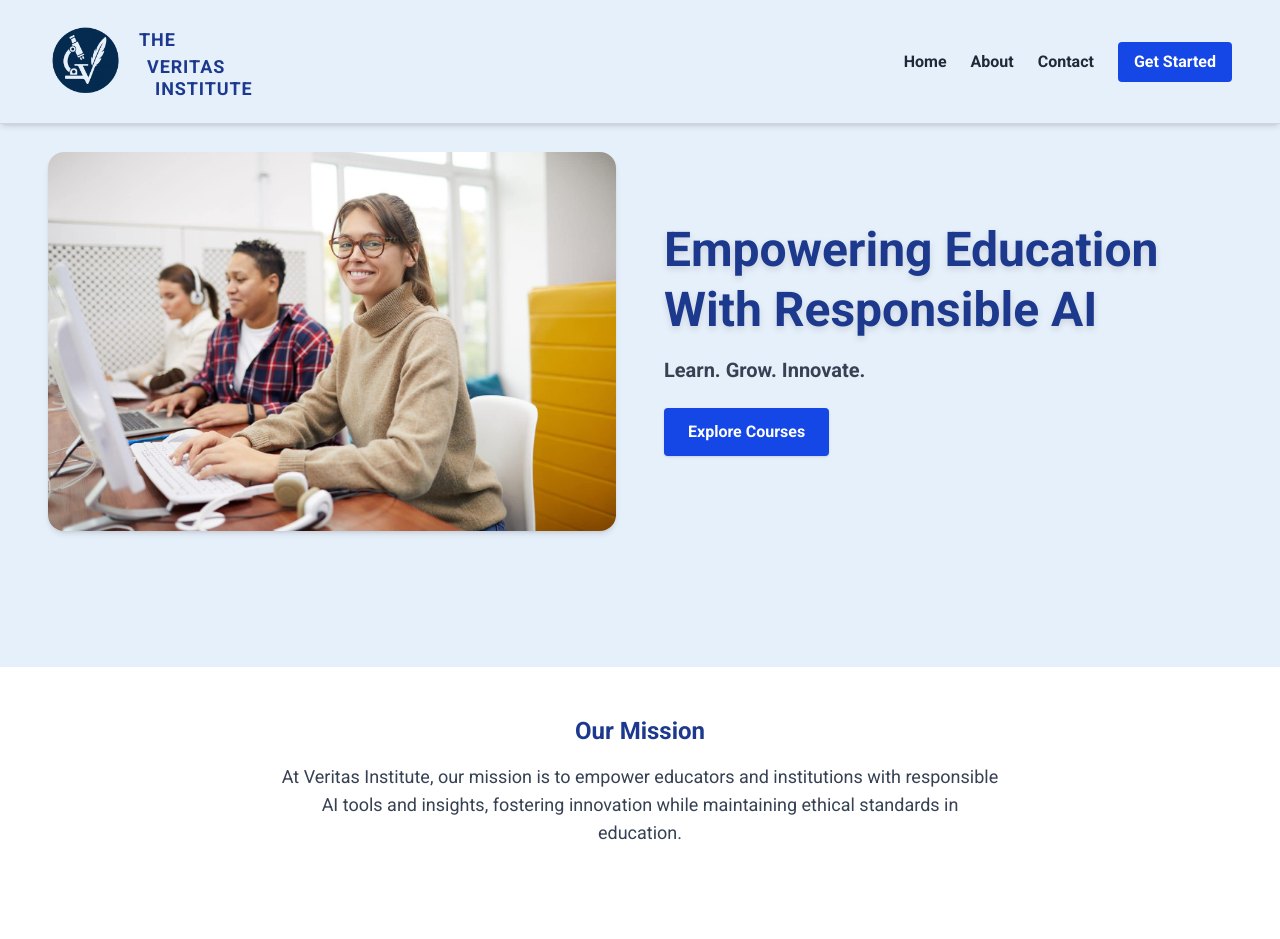
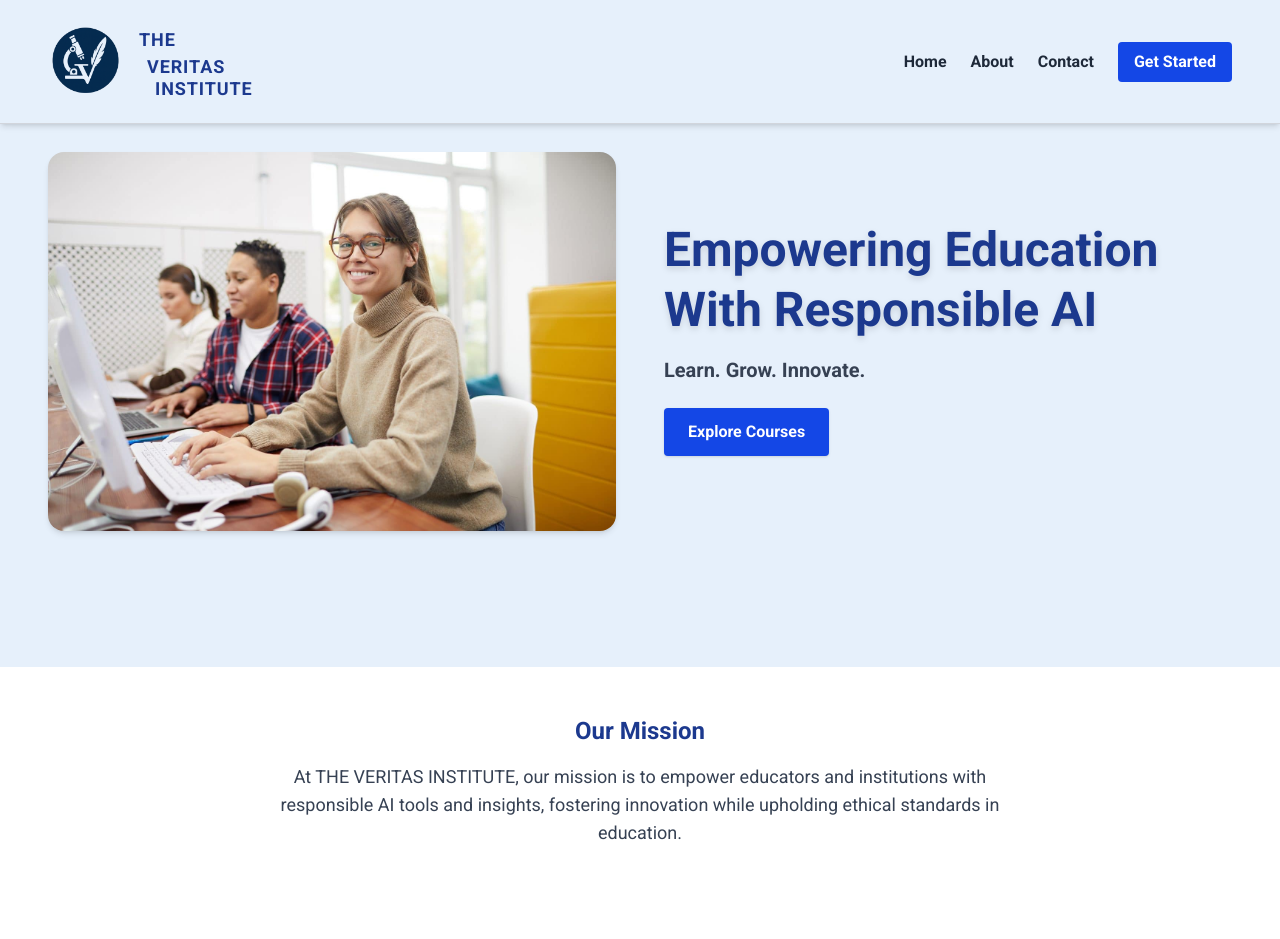
Before and after one commit to josefnaranjo/the-veritas-ins, a Next.js app: page / in a window 1280 px wide. Shown: the top 939 px of the page. Built offline with nearby package versions, Linux system fonts and the light colour scheme.

Commit message:
Update mission statement in Hero component for clarity and branding

```diff
--- a/src/app/components/Hero.tsx
+++ b/src/app/components/Hero.tsx
@@ -43,9 +43,9 @@ const Hero = () => {
         <div className="max-w-screen-md mx-auto px-6 text-center">
           <h2 className="text-2xl font-bold text-blue-900 mb-4">Our Mission</h2>
           <p className="text-lg text-gray-700">
-            At Veritas Institute, our mission is to empower educators and
+            At THE VERITAS INSTITUTE, our mission is to empower educators and
             institutions with responsible AI tools and insights, fostering
-            innovation while maintaining ethical standards in education.
+            innovation while upholding ethical standards in education.
           </p>
         </div>
       </div>
```
